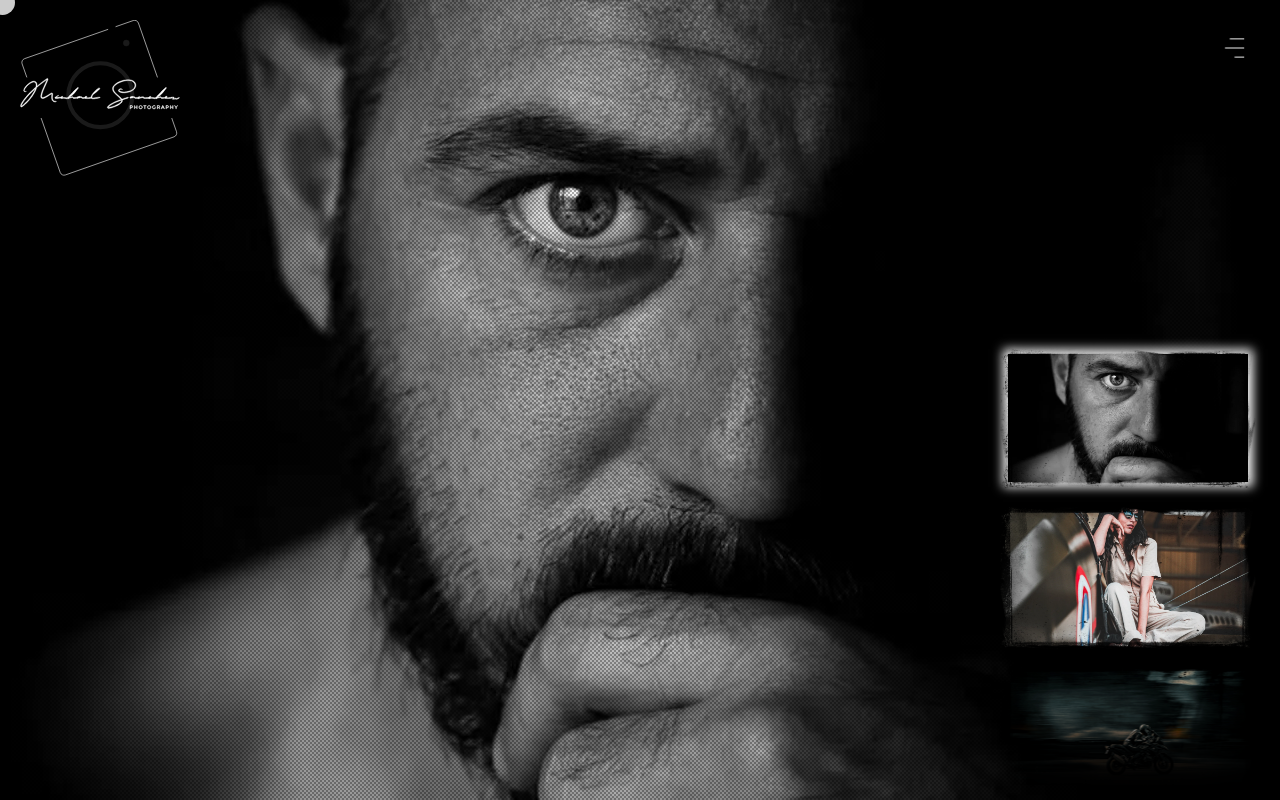
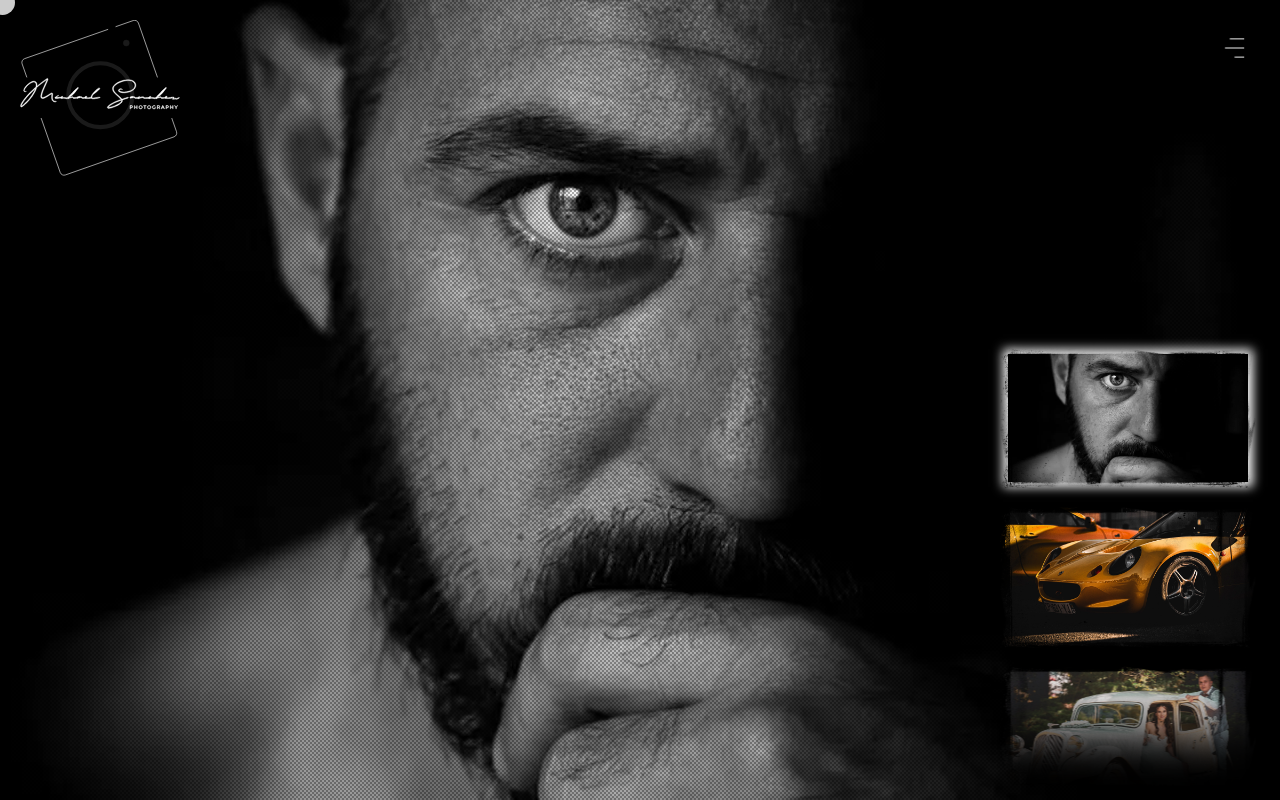
Before and after one commit to MickaelAustoni/ms-photographer, a Next.js app: page / in a window 1280 px wide. Built offline with nearby package versions, Linux system fonts and the light colour scheme.

Commit message:
feat: order main gallery

```diff
--- a/src/app/page.tsx
+++ b/src/app/page.tsx
@@ -7,6 +7,9 @@ export default function Home() {
       Context={FullScreenGalleryContext}
       images={[
         "/images/gallery/portrait/michael-sanchez-portrait.webp",
+        "/images/gallery/sport/lotus.webp",
+        "/images/gallery/mariage/marie-citroen-ds.webp",
+        "/images/gallery/event/trompettiste.webp",
         "/images/gallery/portrait/femme-avion-assise.webp",
         "/images/gallery/sport/bmw-gs.webp",
         "/images/gallery/event/violoncelliste-soir.webp",
@@ -16,14 +19,11 @@ export default function Home() {
         "/images/gallery/event/guitariste-saxophoniste.webp",
         "/images/gallery/event/trompettiste-et-saxophoniste.webp",
         "/images/gallery/mariage/mari-et-femme.webp",
-        "/images/gallery/sport/lotus.webp",
         "/images/gallery/mariage/marie-voiture-ancienne.webp",
-        "/images/gallery/mariage/marie-citroen-ds.webp",
         "/images/gallery/sport/moto-femme.webp",
         "/images/gallery/mariage/marie-et-femme-embrasse.webp",
         "/images/gallery/mariage/marie-femme-crepuscule.webp",
         "/images/gallery/mariage/marie-femme.webp",
-        "/images/gallery/event/trompettiste.webp",
         "/images/gallery/sport/bmw-m2.webp",
         "/images/gallery/portrait/homme-et-femme.webp",
         "/images/gallery/sport/lotus-circuit.webp",
```
